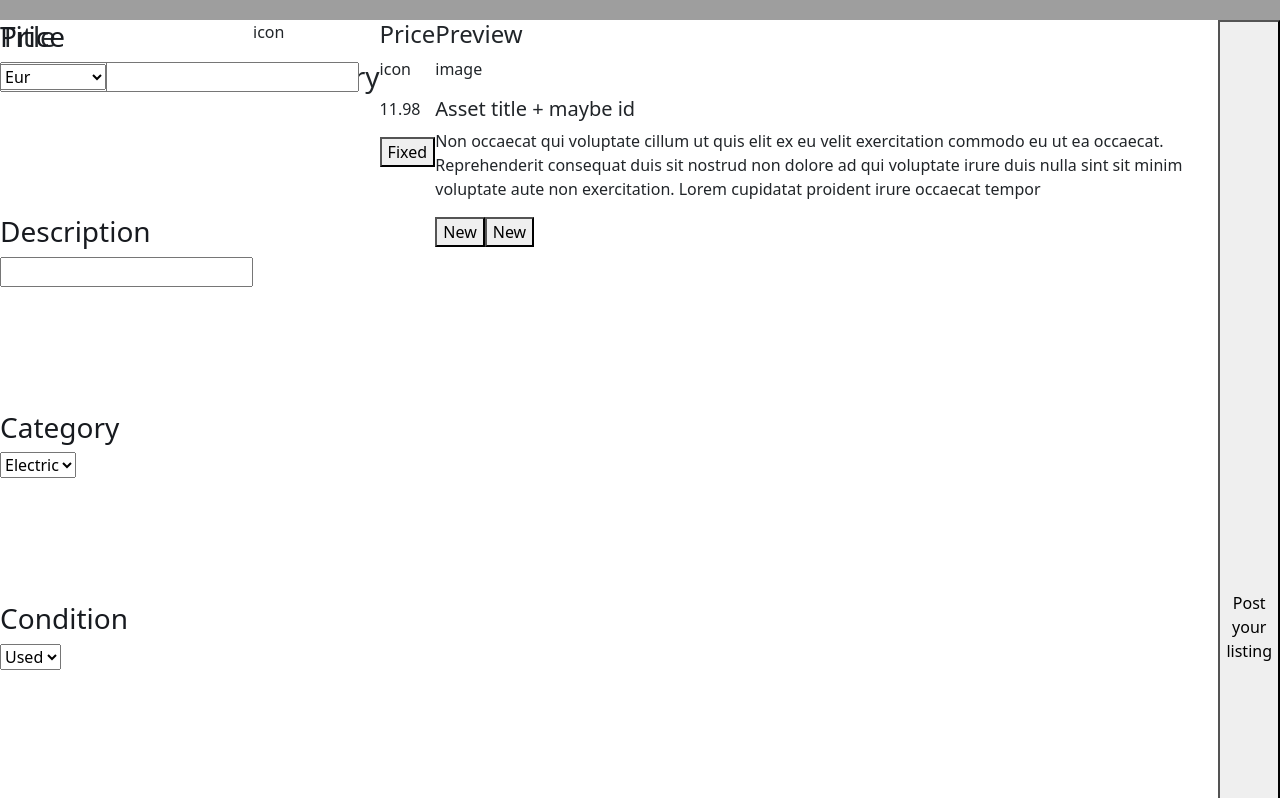
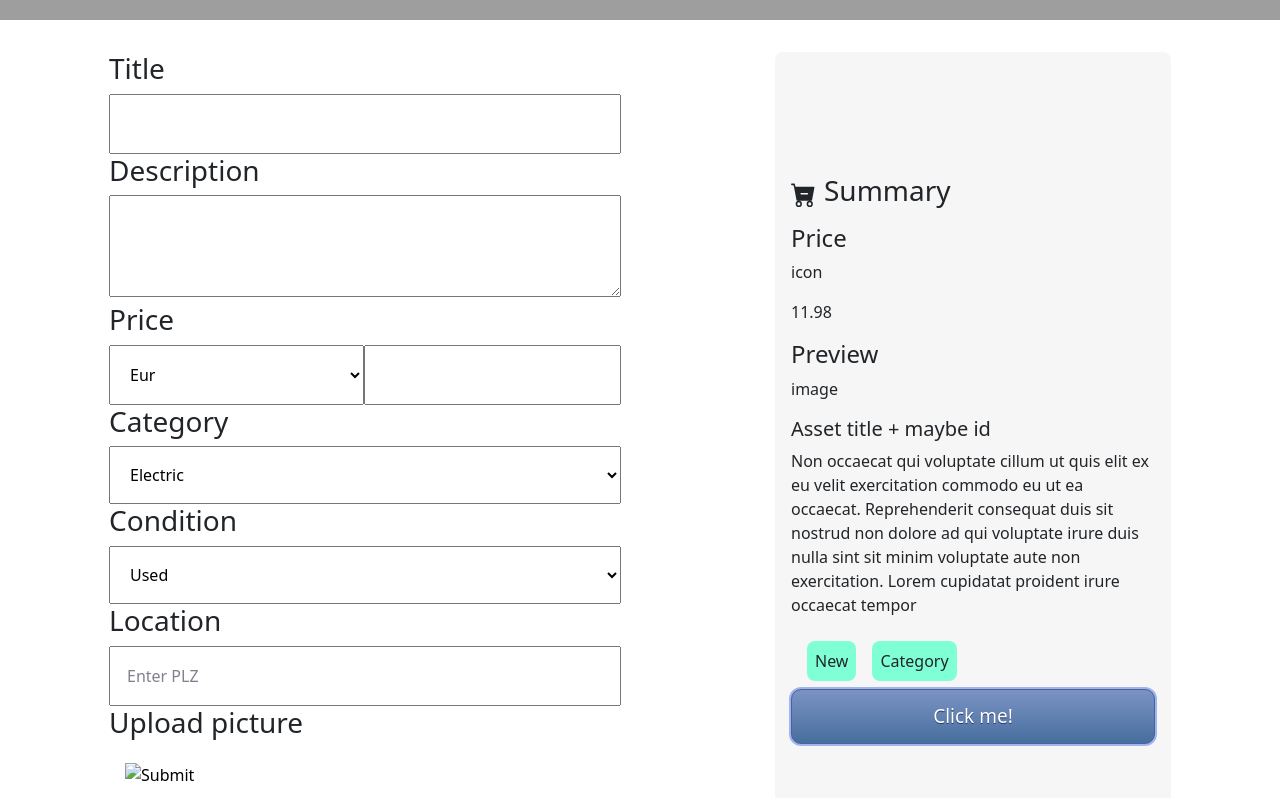
Before and after one commit to Most-Umme-Salma/Neighborly, a React (Create React App) app in the folder fe-neighborly/: page /newoffer in a window 1280 px wide. Shown: the part 620-1418 px from the top of the page. Built offline with nearby package versions, Linux system fonts and the light colour scheme; grey boxes are pictures that could not be loaded.

Commit message:
getting there

```diff
--- a/fe-neighborly/src/components/new-offer/Input.js
+++ b/fe-neighborly/src/components/new-offer/Input.js
@@ -1,36 +1,34 @@
-import "./style/newOffer.css";
 import TertiaryButton from "../Buttons/TertiaryButton";
 
 export default function Input({handleSubmit, handleChange, title}){
 
-
-
-
     return(
         <form onSubmit={handleSubmit} className="submitForm">
-            <h1>Create New Offer</h1>
             <div className="title">
                 <h3>Title</h3>
-                <input className="searchInput" type="text" onChange={handleChange} value={title} />        </div>
+                <input className="searchInput" type="text" onChange={handleChange} value={title} />
+            </div>
             <div className="description">
                 <h3>Description</h3>
-                <input type="textarea" maxLength="50" onChange={handleChange}/>
+                <textarea rows={4} onChange={handleChange}/>
             </div>
             <div className="price">
                 <h3>Price</h3>
+                <div className="d-flex">
                 <select name="currency">
                 <option value="euro">Eur</option>
                 <option value="dodge">DodgeCoin</option>
                 <option value="bitcoin">Bitcoin</option>
                 </select>
                 <input type="number" onChange={handleChange} />
+                </div>
             </div>
             <div className="category">
                 <h3>Category</h3>
                 <select name="category">
                 <option value="electric">Electric</option>
                 <option value="home">Home</option>
-                <option value="service">service</option>
+                <option value="service">Service</option>
                 </select>
             </div>
             <div className="condition">
@@ -48,7 +46,7 @@ export default function Input({handleSubmit, handleChange, title}){
                 <h3>Upload picture</h3>
                 <input type="image" />
             </div>
-            < TertiaryButton />
+            <TertiaryButton />
         </form>
 
 
--- a/fe-neighborly/src/components/new-offer/Summary.js
+++ b/fe-neighborly/src/components/new-offer/Summary.js
@@ -1,30 +1,31 @@
-import "./style/newOffer.css";
+import { BsFillCartDashFill } from "react-icons/bs";
+import PrimaryButton from '../Buttons/PrimaryButton'
+
 
 export default function Summary(){
 
     return(
     <section className="summary">
-
-            <div className="summary-head">
-                <p>icon</p>
-                <h3>Summary</h3>
+            <div className="summary-head d-flex">
+                <BsFillCartDashFill size={25}/>
+                <h3 className="p-8">Summary</h3>
             </div>
             <div className="summary-body">
                 <h4>Price</h4>
                 <p>icon</p>
                 <p>11.98</p>
-                <button>Fixed</button>
             </div>
-
             <div className="preview">
                 <h4>Preview</h4>
                 <p>image</p>
                 <h5>Asset title + maybe id</h5>
                 <p>Non occaecat qui voluptate cillum ut quis elit ex eu velit exercitation commodo eu ut ea occaecat. Reprehenderit consequat duis sit nostrud non dolore ad qui voluptate irure duis nulla sint sit minim voluptate aute non exercitation. Lorem cupidatat proident irure occaecat tempor</p>
-                <button >New</button>
-                <button >New</button>
             </div>
-            <button>Post your listing</button>
+            <div className="d-flex p-8">
+            <span className="tag p-8">New</span>
+            <span className="tag p-8">Category</span>
+            </div>
+            <PrimaryButton>Post your listing</PrimaryButton>
 
     </section>
     )};
--- a/fe-neighborly/src/components/new-offer/style/newOffer.css
+++ b/fe-neighborly/src/components/new-offer/style/newOffer.css
@@ -1,4 +1,6 @@
-
+textarea {
+  width: 100%;
+}
 
 h1 {
   position: absolute;
@@ -12,56 +14,76 @@ h1 {
 
 .newoffer{
   display:flex;
+  justify-content: space-around;
+  margin: 32px;
 }
-  input{
-    color:black;
 
+@media (max-width: 576px) {
+  .newoffer {
+    flex-direction: column;
   }
+}
+
+input, select, option {
+  width: 100%;
+  color: rgba(0,0,0,1);
+  padding: 16px;
+}
+
 .submitForm{
   display: flex;
   flex-direction: column;
   justify-content: space-between;
-
-  }
-  .summary{
-    display:flex;
-    background: #FAFAFBFF;
-    width: 40%;
-    height: 40rem;
+  min-width: 256px;
 }
 
- .title .description .category .condition .location .price .upload{
+@media (min-width: 768px) {
+  .submitForm {
+    min-width: 512px;
+  }
+}
+
+.d-flex {
+  display: flex;
+}
+
+.title .description .category .condition .location .price .upload {
   display: flex;
   border: 2px;
-    color: rgb(23, 26, 31);}
+  color: rgb(23, 26, 31);
+}
 
+.summary {
+  display:flex;
+  flex-direction: column;
+  justify-content: center;
+  background: rgb(246, 246, 246);
+  border-radius: 8px;
+  padding: 16px;
+}
 
-.description{
+@media (max-width: 576px) {
+  .summary {
+    width: 100%;
+  }
+}
 
-    color: #171A1FFF;
+@media (min-width: 576px) {
+  .summary {
+    max-width: 396px;
   }
-  .price{ position: absolute;
+}
 
-    color: #171A1FFF;}
+.summary-head {
+  align-items: center;
+}
 
-  .category{
-    color: #171A1FFF;}
+.p-8 {
+  padding: 8px;
+}
 
-  .condition{
-    color: #171A1FFF;}
-
-  .location{
-    color: #171A1FFF;}
-
-  .upload{
-    color: #171A1FFF;}
-
-    .summary{
-        display:flex;
-        justify-content: center;
-        top: 60px;
-        left: 0px;
-        width: 1440px;
-        height: 1213px;
-        background: #FFFFFFFF;
-        border-radius: 0px;}
+.tag {
+  background-color: aquamarine;
+  margin: 0 8px;
+  border-radius: 8px;
+}
```
Lines whose indentation alone changed are shown as unchanged.
